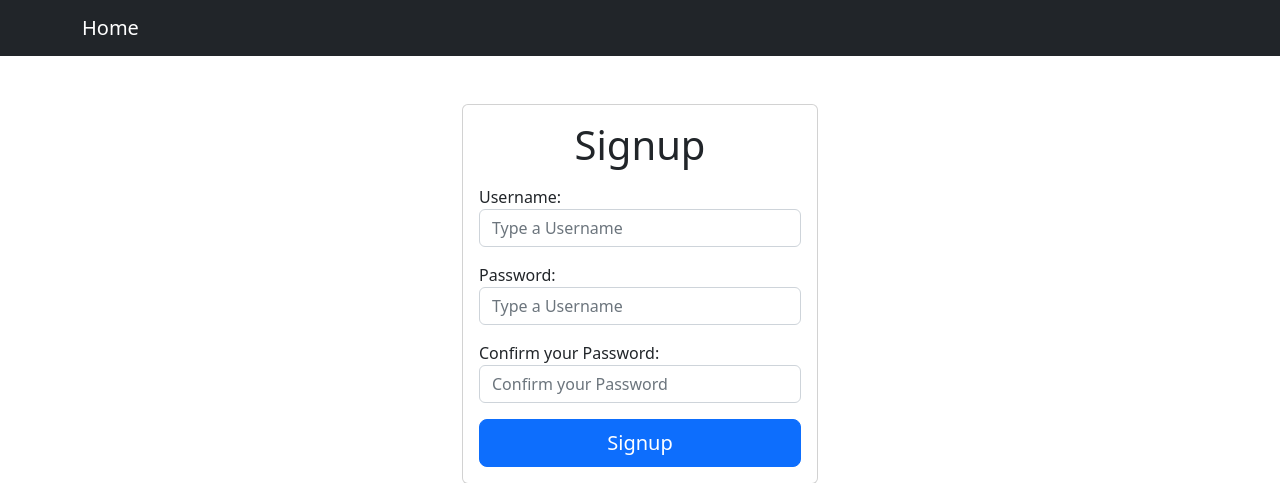
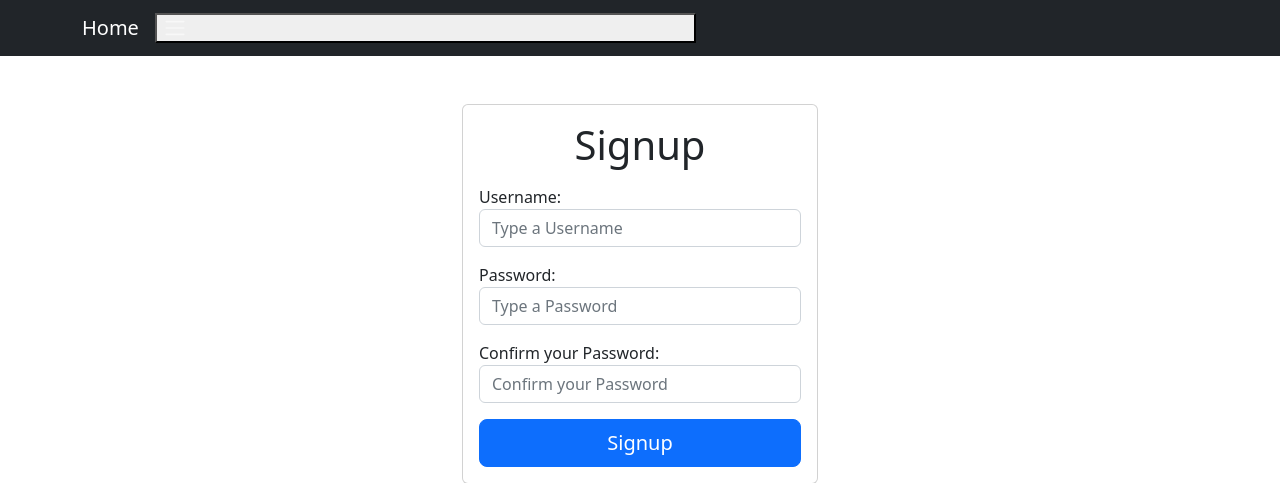
Before and after one commit to ATOMICTK/DjangoCRUD, a Django app: page /signup/ in a window 1280 px wide. Shown: the top 483 px of the page. Run offline with Django 4.2, Linux system fonts and the light colour scheme.

Commit message:
commit navbar

```diff
--- a/tasks/templates/base.html
+++ b/tasks/templates/base.html
@@ -13,7 +13,7 @@
     <nav class="navbar navbar-expand-lg bg-dark navbar-dark">
         <div class="container">
           <a class="navbar-brand" href="/">Home</a>
-          <button class="navbar-toggler" type="button" data-bs-toggle="collapse" data-bs-target="#navbarNav" aria-controls="navbarNav" aria-expanded="false" aria-label="Toggle navigation">
+          <button class="navbar-collapse" type="button" data-bs-toggle="collapse" data-bs-target="#navbarNav" aria-controls="navbarNav" aria-expanded="false" aria-label="Toggle navigation">
             <span class="navbar-toggler-icon"></span>
           </button>
           <div class="collapse navbar-collapse" id="navbarNav">
--- a/tasks/templates/signup.html
+++ b/tasks/templates/signup.html
@@ -19,7 +19,7 @@
 
                 <div class="mb-3">
                     <label for="password1">Password:</label>
-                    <input type="password" name="password1" id="password1" class="form-control" placeholder="Type a Username" >
+                    <input type="password" name="password1" id="password1" class="form-control" placeholder="Type a Password" >
                 </div>
 
                 <div class="mb-3">
```
